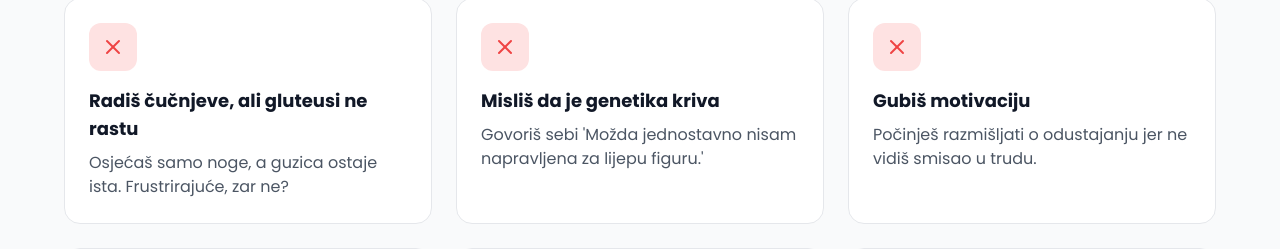
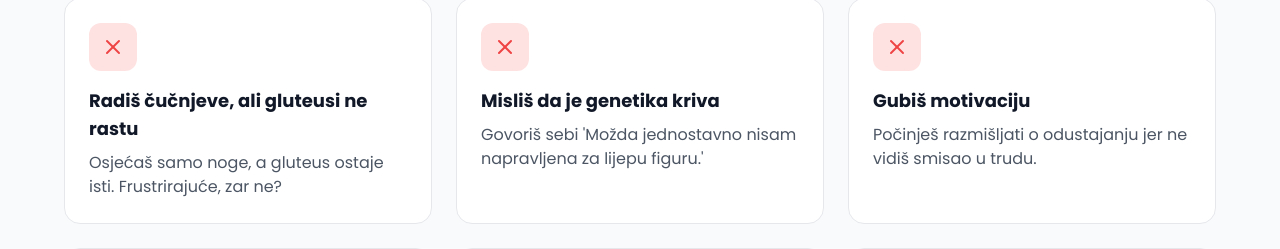
Before and after one commit to ahmedkucuk23/bezdrob-glutestarterpack, a Next.js app: page / in a window 1280 px wide. Shown: the part 2836-3085 px from the top of the page. Built offline with nearby package versions, Linux system fonts and the light colour scheme.

Commit message:
Fix text: remove 'sestara', replace 'guzica' with 'gluteus'

```diff
--- a/src/app/page.tsx
+++ b/src/app/page.tsx
@@ -646,7 +646,7 @@ export default function LandingPage() {
               {
                 icon: X,
                 title: "Radiš čučnjeve, ali gluteusi ne rastu",
-                description: "Osjećaš samo noge, a guzica ostaje ista. Frustrirajuće, zar ne?"
+                description: "Osjećaš samo noge, a gluteus ostaje isti. Frustrirajuće, zar ne?"
               },
               {
                 icon: X,
@@ -1081,7 +1081,7 @@ export default function LandingPage() {
                 },
                 {
                   title: "Pristup Zajednici",
-                  description: "Ekskluzivna grupa sestara na istom putu",
+                  description: "Ekskluzivna grupa na istom putu",
                   icon: Users
                 },
                 {
```
